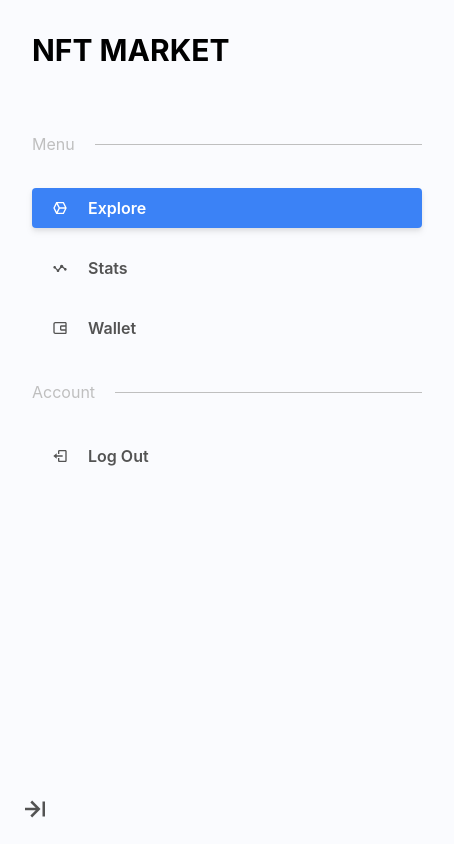
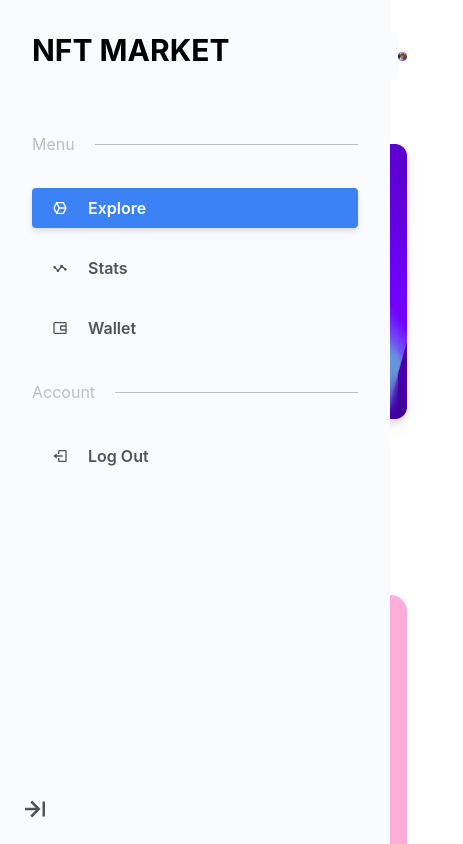
Before and after one commit to suiramdev/nft-market, a Next.js app: page / in a window 390 px wide. Shown: the top 844 px of the page, 463 px wide, since content can reach past the window. Built offline with nearby package versions, Linux system fonts and the light colour scheme.

Commit message:
Hide SideBar depending on window size Removed box-sizing constraints Responsive stuff

```diff
--- a/components/Header.tsx
+++ b/components/Header.tsx
@@ -11,7 +11,7 @@ const Header = () => {
                 <input type="text" placeholder="Search" className="flex-1"/>
             </div>
             <a className="flex items-center gap-4 text-right hover:cursor-pointer">
-                <div className="flex flex-col">
+                <div className="flex flex-col md:hidden">
                     <p className="text-sl">Welcome back,</p>
                     <p className="text-sl font-semibold text-blue">@suiramdev</p>
                 </div>
--- a/components/SideBar/SideBar.tsx
+++ b/components/SideBar/SideBar.tsx
@@ -1,4 +1,4 @@
-import React, {useState} from "react";
+import React, {useLayoutEffect, useState} from "react";
 import Link from "next/link";
 import NavCategory from "./Navigation/NavCategory";
 import NavLink from "./Navigation/NavLink";
@@ -7,6 +7,18 @@ import classNames from "../../utils/classNames";
 
 const SideBar = () => {
     const [collapsed, setCollapse] = useState(false);
+
+    useLayoutEffect(() => {
+        const handleResize = () => {
+            setCollapse(document.body.clientWidth < 639);
+        };
+
+        window.addEventListener("resize", handleResize);
+
+        return () => {
+            window.removeEventListener("resize", handleResize);
+        };
+    }, []);
 
     return (
         <>
--- a/pages/_app.tsx
+++ b/pages/_app.tsx
@@ -7,7 +7,7 @@ function MyApp({Component, pageProps}: AppProps) {
     return (
         <div className="flex">
             <SideBar/>
-            <div className="mx-12 flex w-full flex-col py-8 sm:mx-0">
+            <div className="mx-12 flex w-full flex-col py-8">
                 <Header/>
                 <Component {...pageProps}/>
             </div>
--- a/styles/globals.scss
+++ b/styles/globals.scss
@@ -7,10 +7,6 @@ body {
     @apply m-0 bg-white p-0 text-darkgray;
     font-family: -apple-system, BlinkMacSystemFont, Segoe UI, Roboto, Oxygen,
     Ubuntu, Cantarell, Fira Sans, Droid Sans, Helvetica Neue, sans-serif;
-}
-
-* {
-    @apply box-content;
 }
 
 h1 {
--- a/tailwind.config.js
+++ b/tailwind.config.js
@@ -17,7 +17,7 @@ module.exports = {
     },
     extend: {
       gridTemplateColumns: {
-        autoFill: "repeat(auto-fit, minmax(275px, 1fr))",
+        autoFill: "repeat(auto-fit, minmax(250px, 1fr))",
       },
       keyframes: {
         scaleUp: {
```
